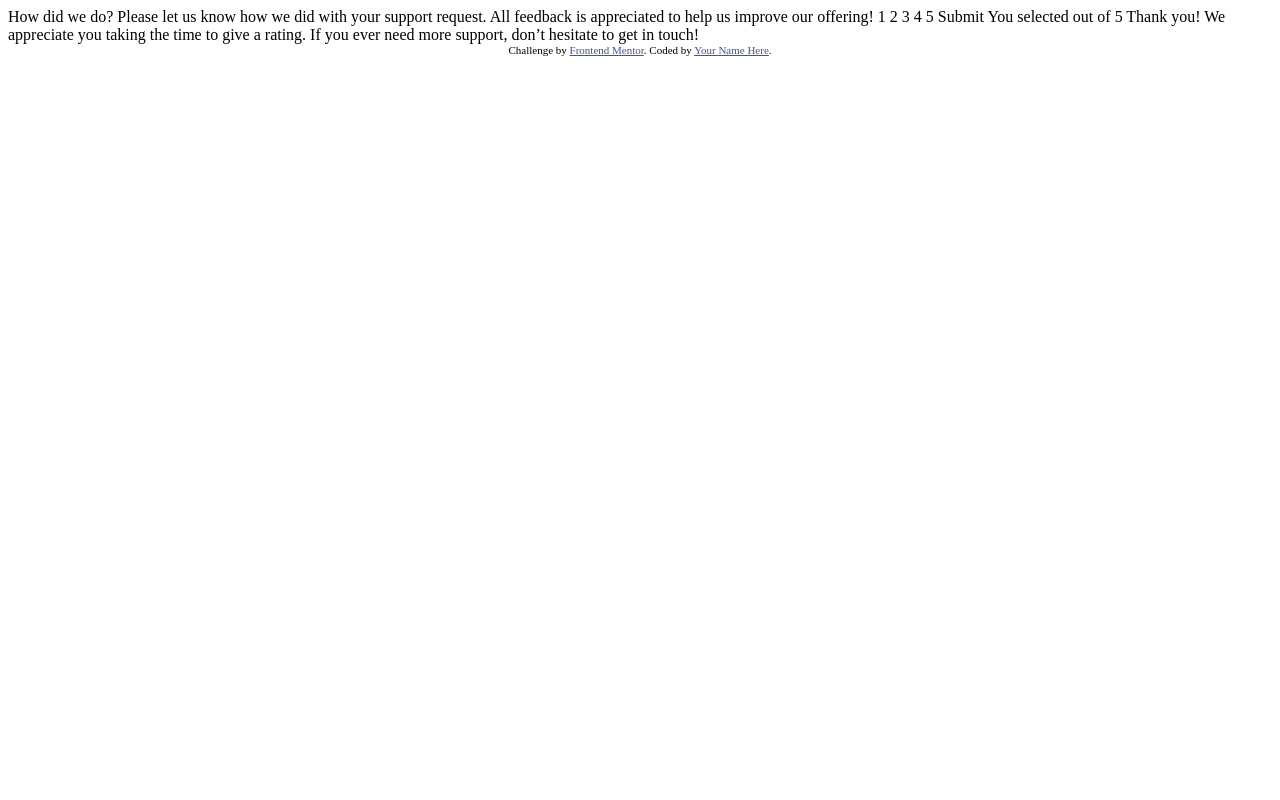
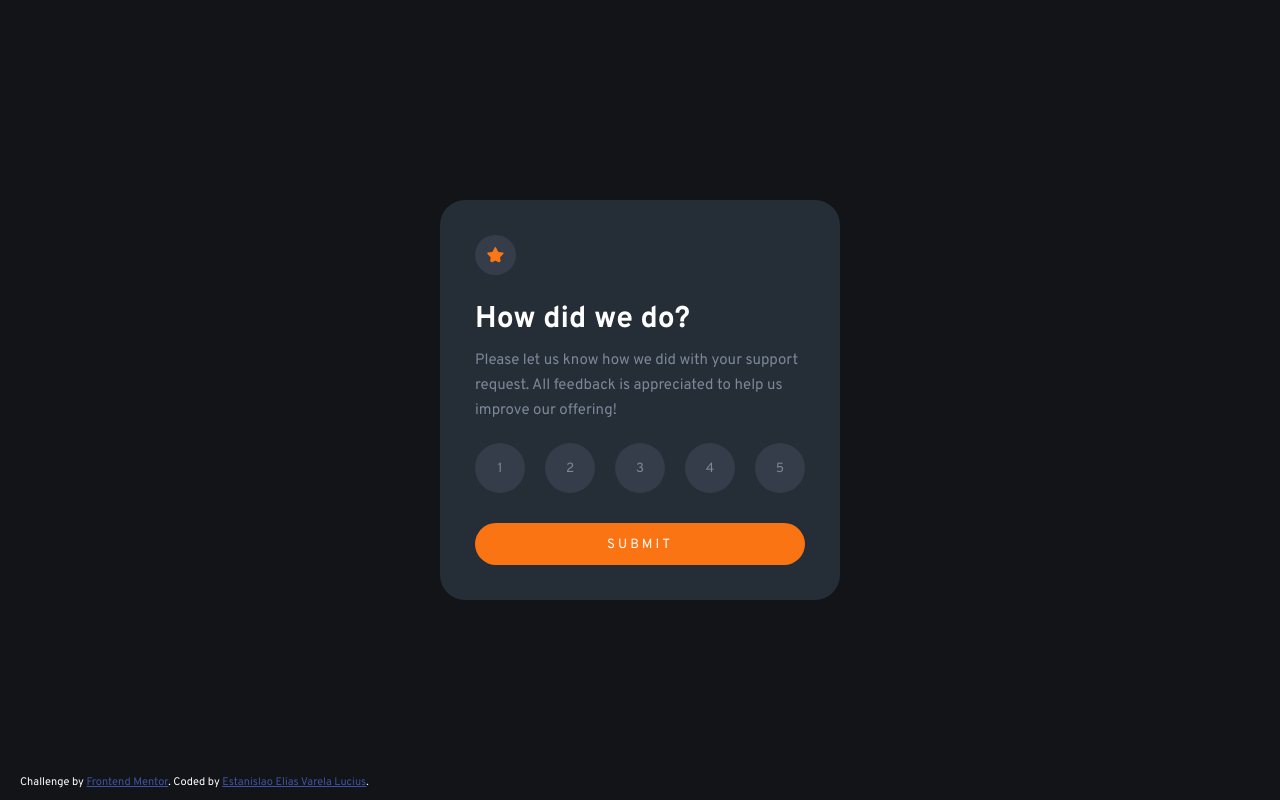
Before and after one commit to EstanisEVL/interactive-rating-component-main, a website: page index.html in a window 1280 px wide. Drawn offline with Linux system fonts and the light colour scheme.

Commit message:
Second commit

```diff
--- a/index.html
+++ b/index.html
@@ -2,48 +2,46 @@
 <html lang="en">
 <head>
   <meta charset="UTF-8">
-  <meta name="viewport" content="width=device-width, initial-scale=1.0"> <!-- displays site properly based on user's device -->
+  <meta name="viewport" content="width=device-width, initial-scale=1.0">
+  <link rel="icon" type="image/png" sizes="32x32" href="./images/favicon-32x32.png">
+  <title>Frontend Mentor | Interactive rating component</title>
+  <link rel="stylesheet" href="css/styles.css">
+</head>
+<body class="body">
+  <main class="main">
+    <!-- Rating state start -->
+    <div class="div--container">
+      <div class="div--star">
+        <img src="./images/icon-star.svg" alt="star">
+      </div>
 
-  <link rel="icon" type="image/png" sizes="32x32" href="./images/favicon-32x32.png">
+      <div class="div--title">
+        <h1>How did we do?</h1>
+      </div>
 
-  <title>Frontend Mentor | Interactive rating component</title>
+      <div class="div--paragraph">
+        <p>Please let us know how we did with your support request. All feedback is appreciated to help us improve our offering!</p>
+      </div>
 
-  <!-- Feel free to remove these styles or customise in your own stylesheet 👍 -->
-  <style>
-    .attribution { font-size: 11px; text-align: center; }
-    .attribution a { color: hsl(228, 45%, 44%); }
-  </style>
-</head>
-<body>
+      <div class="div--rating">
+        <button class="btn--rating">1</button>
+        <button class="btn--rating">2</button>
+        <button class="btn--rating">3</button>
+        <button class="btn--rating">4</button>
+        <button class="btn--rating">5</button>
+      </div>
 
-  <!-- Rating state start -->
+      <button class="btn--submit">Submit</button>
+    </div>
+    <!-- Rating state end -->
+  </main>
 
-  How did we do?
-
-  Please let us know how we did with your support request. All feedback is appreciated
-  to help us improve our offering!
-
-  1 2 3 4 5
-
-  Submit
-
-  <!-- Rating state end -->
-
-  <!-- Thank you state start -->
-
-  You selected <!-- Add rating here --> out of 5
-
-  Thank you!
-
-  We appreciate you taking the time to give a rating. If you ever need more support,
-  don’t hesitate to get in touch!
-
-  <!-- Thank you state end -->
-
-
-  <div class="attribution">
-    Challenge by <a href="https://www.frontendmentor.io?ref=challenge" target="_blank">Frontend Mentor</a>.
-    Coded by <a href="#">Your Name Here</a>.
-  </div>
+  <footer>
+    <div class="footer">
+      Challenge by <a href="https://www.frontendmentor.io?ref=challenge" target="_blank">Frontend Mentor</a>.
+      Coded by <a href="https://github.com/EstanisEVL">Estanislao Elias Varela Lucius</a>.
+    </div>
+  </footer>
+  <script src="./js/app.js"></script>
 </body>
 </html>
--- /dev/null
+++ b/js/app.js
@@ -0,0 +1,25 @@
+/*
+El usuario debe poder seleccionar y enviar un valor numérico.
+Luego se imprime en pantalla el mensaje de agradecimiento.
+
+HTML para imprimir en el DOM:
+<!-- Thank you state start -->
+    <div>
+        <img src="./images/illustration-thank-you.svg" alt="Thank you">
+    </div>
+
+    <div>
+        <p>You selected <!-- Add rating here --> out of 5</p>
+    </div>
+
+    <div>
+        <h2>Thank you!</h2>
+    </div>
+
+    <div>
+        <p>We appreciate you taking the time to give a rating. If you ever need more support, don’t hesitate to get in touch!</p>
+    </div>
+<!-- Thank you state end -->
+
+
+*/
--- /dev/null
+++ b/scss/base/_reset.scss
@@ -0,0 +1,8 @@
+*{
+    margin: 0;
+    padding: 0;
+    box-sizing: border-box;
+}
+html{
+    font-size: 62.5%;
+}
--- /dev/null
+++ b/scss/base/_typo.scss
@@ -0,0 +1,6 @@
+@import url('https://fonts.googleapis.com/css2?family=Overpass:wght@400;700&display=swap');
+
+body{
+    font-family: 'Overpass', sans-serif;
+    font-size: 1.5rem;
+}
--- /dev/null
+++ b/scss/layout/_footer.scss
@@ -0,0 +1,12 @@
+.footer{
+    color: $neutral-white;
+    position: absolute;
+    bottom: 0;
+    left: 0;
+    margin-left: 2rem;
+    height: 2.5rem;
+    font-size: 1.1rem;
+    a{
+        color: hsl(228, 45%, 44%);
+    }
+}
--- /dev/null
+++ b/scss/layout/_main.scss
@@ -0,0 +1,81 @@
+// MOBILE:
+@media screen and (max-width: 375px) {
+    .body{
+        min-height: 100vh;
+        position: relative;
+        background-color: $neutral-very-dark-blue;
+        @include flexbox(flex, column, nowrap, center, center);
+        .main{
+            max-width: 90%;
+            background-color: $neutral-dark-blue;
+            border-radius: 1.5rem;
+            .div--container{
+                padding: 2rem;
+                @include flexbox(flex, column, nowrap, space-evenly, stretch);
+                gap: 2rem;
+                .div--star{
+                    img{
+                        padding: 1.2rem;
+                        background-color: $neutral-dark-grey;
+                        border-radius: 50%;
+                    }
+                }
+                .div--title{
+                    h1{
+                        color: $neutral-white;
+                    }
+                }
+                .div--paragraph{
+                    color: $neutral-medium-grey;
+                }
+                .div--rating{
+                    @include flexbox(flex, row, nowrap, space-between, stretch);
+                }
+            }
+        }
+    }
+}
+
+// DESKTOP:
+@media screen and (min-width: 375px) {
+    .body{
+        min-height: 100vh;
+        position: relative;
+        background-color: $neutral-very-dark-blue;
+        @include flexbox(flex, column, nowrap, center, center);
+        .main{
+            max-width: 40rem;
+            background-color: $neutral-dark-blue;
+            border-radius: 2.5rem;
+            .div--container{
+                padding: 3.5rem;
+                @include flexbox(flex, column, nowrap, space-evenly, stretch);
+                .div--star{
+                    margin-bottom: 2rem;
+                    img{
+                        padding: 1.2rem;
+                        background-color: $neutral-dark-grey;
+                        border-radius: 50%;
+                    }
+                }
+                .div--title{
+                    margin-bottom: 1rem;
+                    h1{
+                        color: $neutral-white;
+                    }
+                }
+                .div--paragraph{
+                    color: $neutral-medium-grey;
+                    margin-bottom: 2rem;
+                    p{
+                        line-height: 2.5rem;
+                    }
+                }
+                .div--rating{
+                    @include flexbox(flex, row, nowrap, space-between, center);
+                    margin-bottom: 3rem;
+                }
+            }
+        }
+    }
+}
--- /dev/null
+++ b/scss/styles.scss
@@ -0,0 +1,16 @@
+// Base:
+@import "./base/reset";
+@import "./base/typo";
+
+// Variables:
+@import "./utilities/variables";
+
+// Mixins:
+@import "./utilities/mixins";
+
+// Buttons:
+@import "./utilities/buttons";
+
+// Layout:
+@import "./layout/main";
+@import "./layout/footer"
--- /dev/null
+++ b/scss/utilities/_buttons.scss
@@ -0,0 +1,34 @@
+.btn--rating{
+    width: 5rem;
+    height: 5rem;
+    background-color: $neutral-dark-grey;
+    color: $neutral-medium-grey;
+    border-radius: 50%;
+    border: none;
+    font-family: 'Overpass', sans-serif;
+    transition: all 0.3s;
+    &:hover{
+        background-color: $neutral-medium-grey;
+        color: $neutral-white;
+        cursor: pointer;
+    }
+    &:active{
+        background-color: $primary-color;
+    }
+}
+.btn--submit{
+    background-color: $primary-color;
+    color: $neutral-white;
+    padding: 1.25rem;
+    border-radius: 5rem;
+    border: none;
+    font-family: 'Overpass', sans-serif;
+    text-transform: uppercase;
+    letter-spacing: 0.3rem;
+    transition: all 0.3s;
+    &:hover{
+        background-color: $neutral-white;
+        color: $primary-color;
+        cursor: pointer;
+    }
+}
--- /dev/null
+++ b/scss/utilities/_mixins.scss
@@ -0,0 +1,7 @@
+@mixin flexbox($display, $direction, $wrap, $justify, $align){
+    display: $display;
+    flex-direction: $direction;
+    flex-wrap: $wrap;
+    justify-content: $justify;
+    align-items: $align
+}
--- /dev/null
+++ b/scss/utilities/_variables.scss
@@ -0,0 +1,11 @@
+// Colors:
+// Primary:
+$primary-color: hsl(25, 97%, 53%);
+
+// Neutral:
+$neutral-white: hsl(0, 0%, 100%);
+$neutral-light-grey: hsl(217, 12%, 63%);
+$neutral-medium-grey: hsl(216, 12%, 54%);
+$neutral-dark-grey: #343d49;
+$neutral-dark-blue: hsl(213, 19%, 18%);
+$neutral-very-dark-blue: hsl(216, 12%, 8%);
```
Also changed, not shown: package.json (added, +25 -0 lines), README-template.md, README.md, css/styles.css (added), 2 other files.
